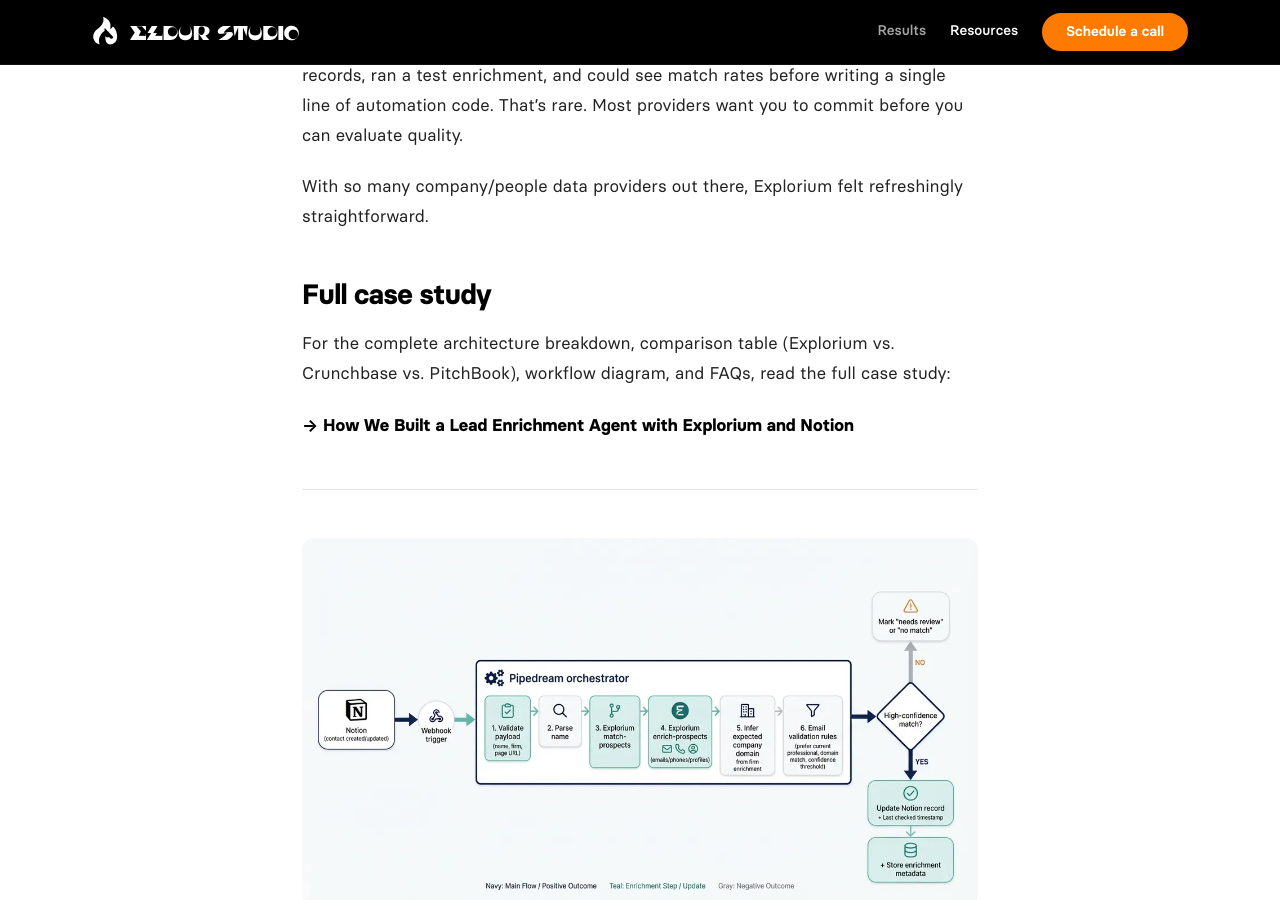
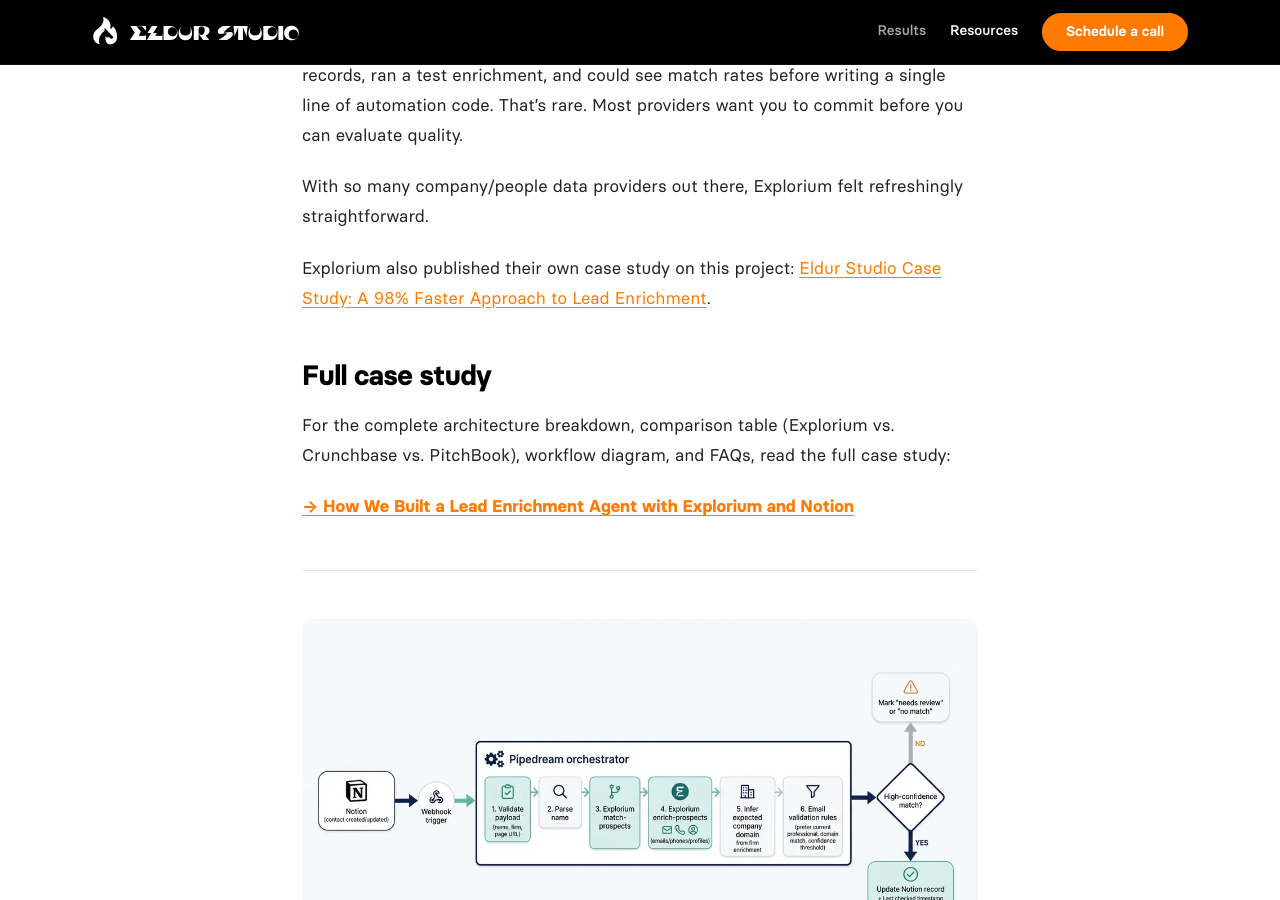
Before and after one commit to UberVero/ES2website, a Jekyll site: the page built from _posts/2026-04-14-notion-crm-enrichment-explorium.md, in a window 1280 px wide and 900 px high, scrolled down 2278 px. Built offline with Jekyll 4.4.1, drawn with Linux system fonts in a browser that asks for light colours; comment, search, counter and statistics services are not loaded.

Commit message:
Add Explorium backlink to the case study

```diff
--- a/_posts/2026-04-14-notion-crm-enrichment-explorium.md
+++ b/_posts/2026-04-14-notion-crm-enrichment-explorium.md
@@ -60,13 +60,16 @@
 With so many company/people data providers out there, Explorium felt refreshingly straightforward.
 
 
+Explorium also published their own case study on this project: [Eldur Studio Case Study: A 98% Faster Approach to Lead Enrichment](https://www.explorium.ai/resource/eldur-studio-case-study-a-98-faster-approach-to-lead-enrichment/).
+
+
 ## Full case study
 
 
 For the complete architecture breakdown, comparison table (Explorium vs. Crunchbase vs. PitchBook), workflow diagram, and FAQs, read the full case study:
 
 
-**→ How We Built a Lead Enrichment Agent with Explorium and Notion**
+**[→ How We Built a Lead Enrichment Agent with Explorium and Notion](/results/people-enrichment-agent/)**
 
 
 ---
--- a/results/people-enrichment-agent/index.html
+++ b/results/people-enrichment-agent/index.html
@@ -458,6 +458,7 @@
         </ul>
         <p>That's where agentic enrichment workflows earn their keep.</p>
         <p>For a behind-the-scenes walkthrough of this specific build, read <a href="/resources/notion-crm-enrichment-explorium/">We Replaced 200 Hours of LinkedIn Research with a 2-Hour Enrichment Agent →</a></p>
+        <p>For Explorium's version of the story, read <a href="https://www.explorium.ai/resource/eldur-studio-case-study-a-98-faster-approach-to-lead-enrichment/" target="_blank" rel="noopener">Eldur Studio Case Study: A 98% Faster Approach to Lead Enrichment</a>.</p>
       </div>
     </div>
   </section>
```
